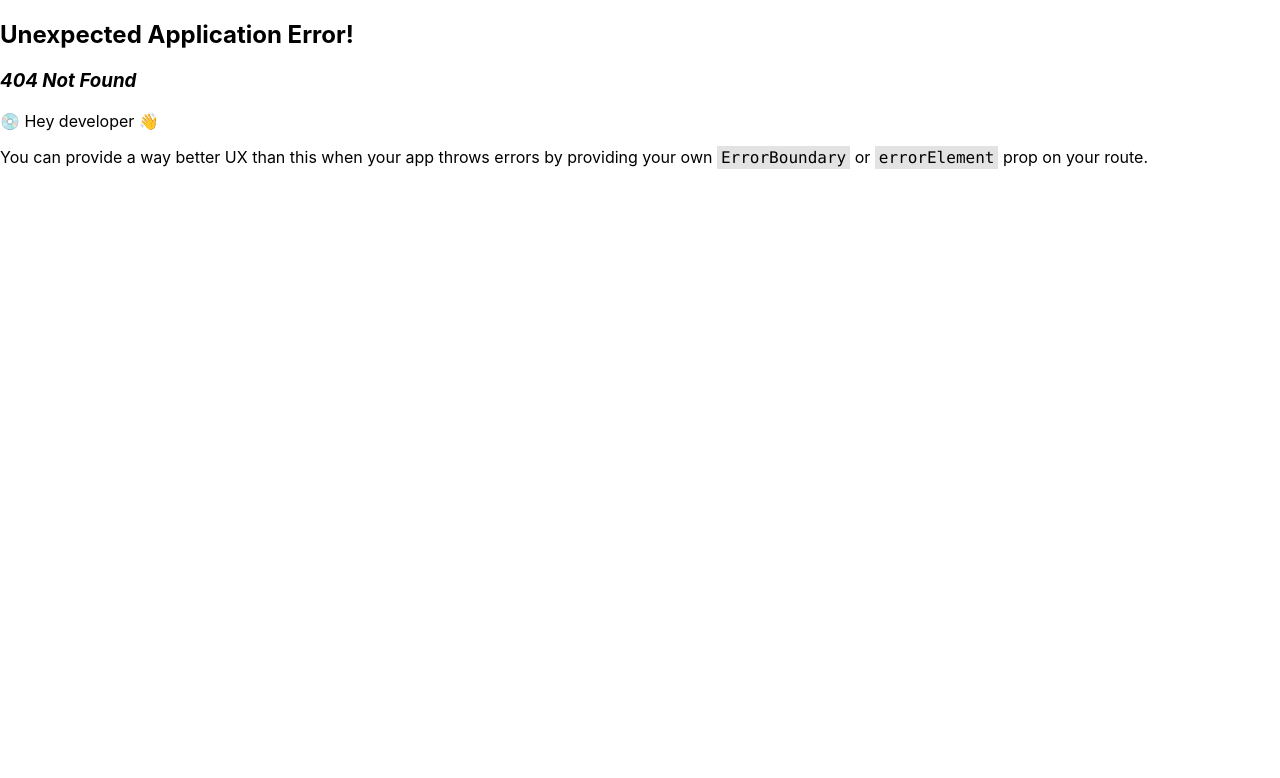
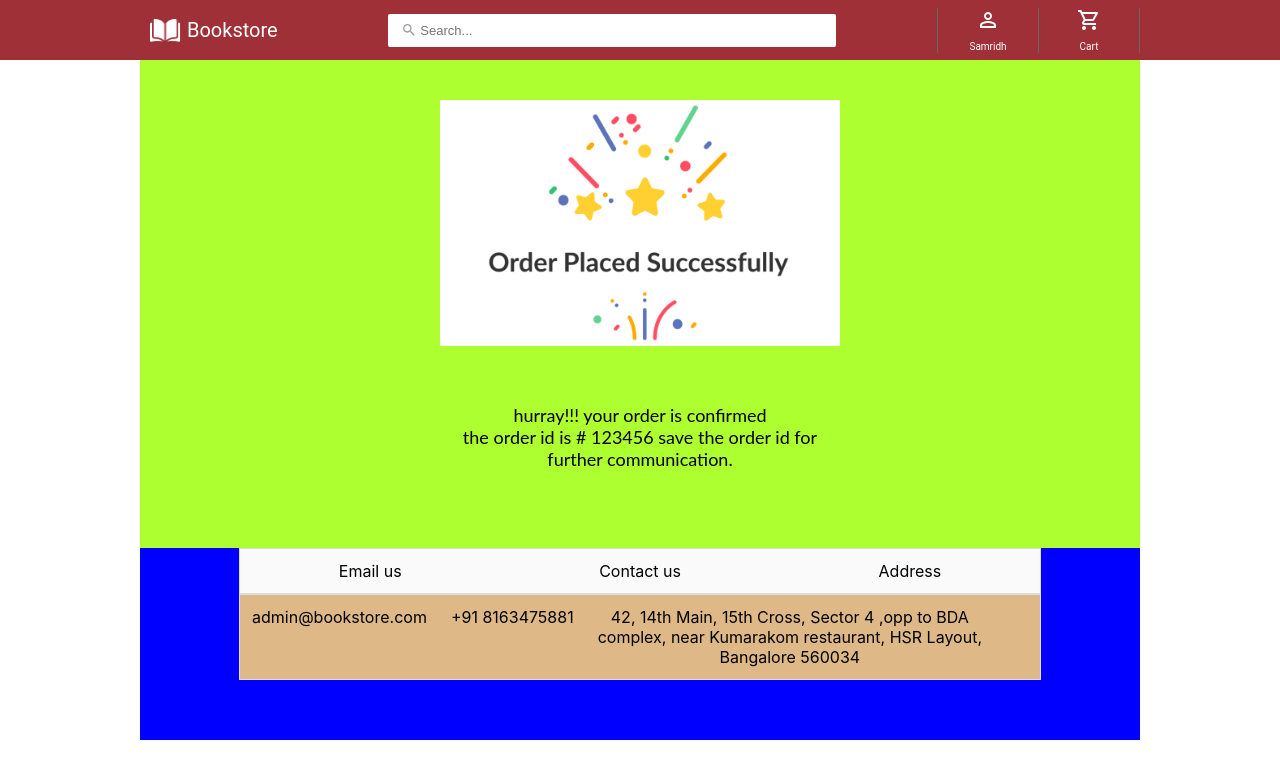
Before and after one commit to samridh1053/Bookstore, a React (Create React App) app: page /hurray in a window 1280 px wide. Before the commit this address had no page. Shown: the top 778 px of the page. Built offline with nearby package versions, Linux system fonts and the light colour scheme.

Commit message:
[samridh] added: Hurray page made

```diff
--- /dev/null
+++ b/src/pages/Cart.jsx
@@ -0,0 +1,30 @@
+import React from "react";
+import Navbar from "../components/Navbar";
+import Footer from "../components/Footer";
+import {
+  Breadcrumbs,
+  CartContianer,
+  CartOuterContainer,
+  CartTag,
+  LinkTag,
+} from "../styles/CartStyles";
+
+const Cart = () => {
+  return (
+    <div>
+      <Navbar />
+      <CartOuterContainer>
+        <CartContianer>
+          <Breadcrumbs>
+            <LinkTag href="/home">Home /</LinkTag>
+            <CartTag>Cart</CartTag>
+          </Breadcrumbs>
+        </CartContianer>
+      </CartOuterContainer>
+
+      <Footer />
+    </div>
+  );
+};
+
+export default Cart;
--- /dev/null
+++ b/src/pages/Hurray.jsx
@@ -0,0 +1,52 @@
+import React from "react";
+import Navbar from "../components/Navbar";
+import {
+  CardImage4,
+  CenteredTableContainer,
+  ContentContainer,
+  HurrayContianer,
+  HurrayImageContainer,
+  HurrayOuterContainer,
+  TableCell,
+  TableContainer1,
+  TableContainer2,
+} from "../styles/HurrayStyles";
+import { TableContainer } from "@mui/material";
+
+export const Hurray = () => {
+  return (
+    <div>
+      <Navbar />
+      <HurrayOuterContainer>
+        <HurrayContianer>
+          <HurrayImageContainer>
+            <CardImage4 src={require("../assests/4.png")} />
+            <ContentContainer>
+              <p>
+                hurray!!! your order is confirmed <br />
+                the order id is # 123456 save the order id for <br />
+                further communication.
+              </p>
+            </ContentContainer>
+          </HurrayImageContainer>
+          <CenteredTableContainer>
+            <TableContainer1>
+              <TableCell>Email us</TableCell>
+              <TableCell>Contact us</TableCell>
+              <TableCell>Address</TableCell>
+            </TableContainer1>
+            <TableContainer2>
+              <TableCell>admin@bookstore.com</TableCell>
+              <TableCell>+91 8163475881</TableCell>
+              <TableCell>
+                42, 14th Main, 15th Cross, Sector 4 ,opp to BDA <br />
+                complex, near Kumarakom restaurant, HSR Layout,
+                <br /> Bangalore 560034
+              </TableCell>
+            </TableContainer2>
+          </CenteredTableContainer>
+        </HurrayContianer>
+      </HurrayOuterContainer>
+    </div>
+  );
+};
--- /dev/null
+++ b/src/styles/CartStyles.jsx
@@ -0,0 +1,37 @@
+import styled from "styled-components";
+
+export const CartOuterContainer = styled.div`
+  width: 100%;
+  display: flex;
+  align-items: center;
+  justify-content: center;
+`;
+
+export const CartContianer = styled.div`
+  padding-top: 60px;
+  padding-bottom: 60px;
+  width: 100%;
+  max-width: 1000px;
+`;
+
+export const Breadcrumbs = styled.div`
+  display: flex;
+  gap: 5px;
+  padding: 20px 0;
+`;
+
+export const LinkTag = styled.a`
+  text-decoration: none;
+  cursor: pointer;
+  font: normal normal normal 12px/16px Roboto;
+  letter-spacing: 0px;
+  color: #9d9d9d;
+`;
+
+export const CartTag = styled.p`
+  font: normal normal normal 12px/16px Roboto;
+  letter-spacing: 0px;
+  color: black;
+  margin: 0;
+  padding: 0;
+`;
--- /dev/null
+++ b/src/styles/HurrayStyles.jsx
@@ -0,0 +1,76 @@
+import styled from "styled-components";
+
+export const HurrayOuterContainer = styled.div`
+  width: 100%;
+  display: flex;
+  align-items: center;
+  justify-content: center;
+  /* background-color: red; */
+`;
+
+export const HurrayContianer = styled.div`
+  padding-top: 60px;
+  padding-bottom: 60px;
+  width: 100%;
+  max-width: 1000px;
+  background-color: blue;
+`;
+
+export const HurrayImageContainer = styled.div`
+  display: flex;
+  flex-direction: column;
+  height: auto;
+  padding-top: 40px;
+  padding-bottom: 40px;
+  width: 100%;
+  max-width: 1000px;
+  background-color: greenyellow;
+  align-items: center;
+`;
+
+export const CardImage4 = styled.img`
+  height: auto;
+  width: 40%;
+`;
+
+export const ContentContainer = styled.div`
+  display: flex;
+  flex-direction: column;
+  width: 50%;
+  align-items: center;
+  padding: 20px;
+  /* background-color: pink; */
+  margin-top: 20px;
+  font: normal normal normal 18px/22px Lato;
+  text-align: center;
+`;
+
+export const CenteredTableContainer = styled.div`
+  display: flex;
+  flex-direction: column;
+  justify-content: center;
+  align-items: center;
+  width: 100%;
+  max-width: 1000px;
+`;
+export const TableContainer1 = styled.div`
+  display: flex;
+  border: 1px solid #dcdcdc;
+  flex-direction: row;
+  justify-content: space-around;
+  width: 80%;
+  background: #fafafa 0% 0% no-repeat padding-box;
+`;
+
+export const TableContainer2 = styled.div`
+  display: flex;
+  border: 1px solid #dcdcdc;
+  flex-direction: row;
+  width: 80%;
+  background-color: burlywood;
+`;
+
+export const TableCell = styled.table`
+  text-align: center;
+  padding: 10px;
+`;
```
Also changed, not shown: src/Routes/Routes.js (+10 -0 lines), src/assests/4.png (added).
